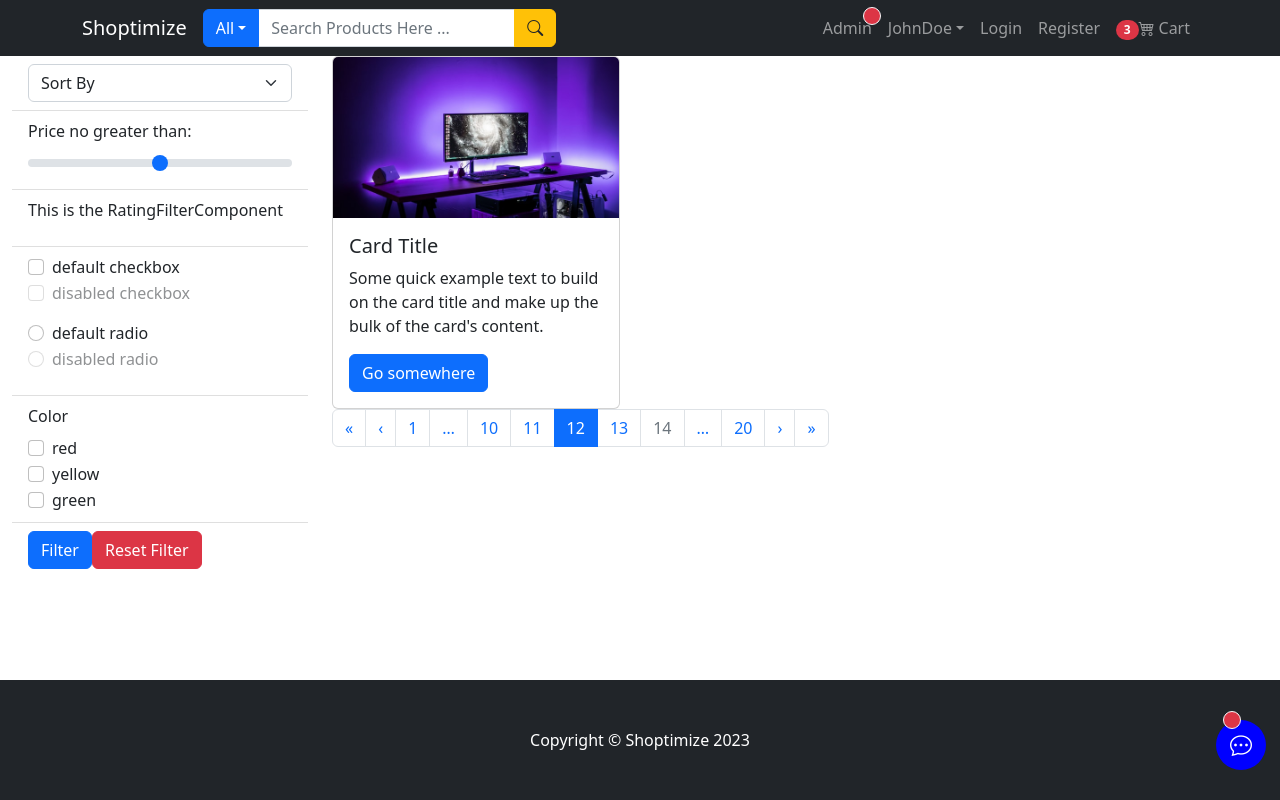
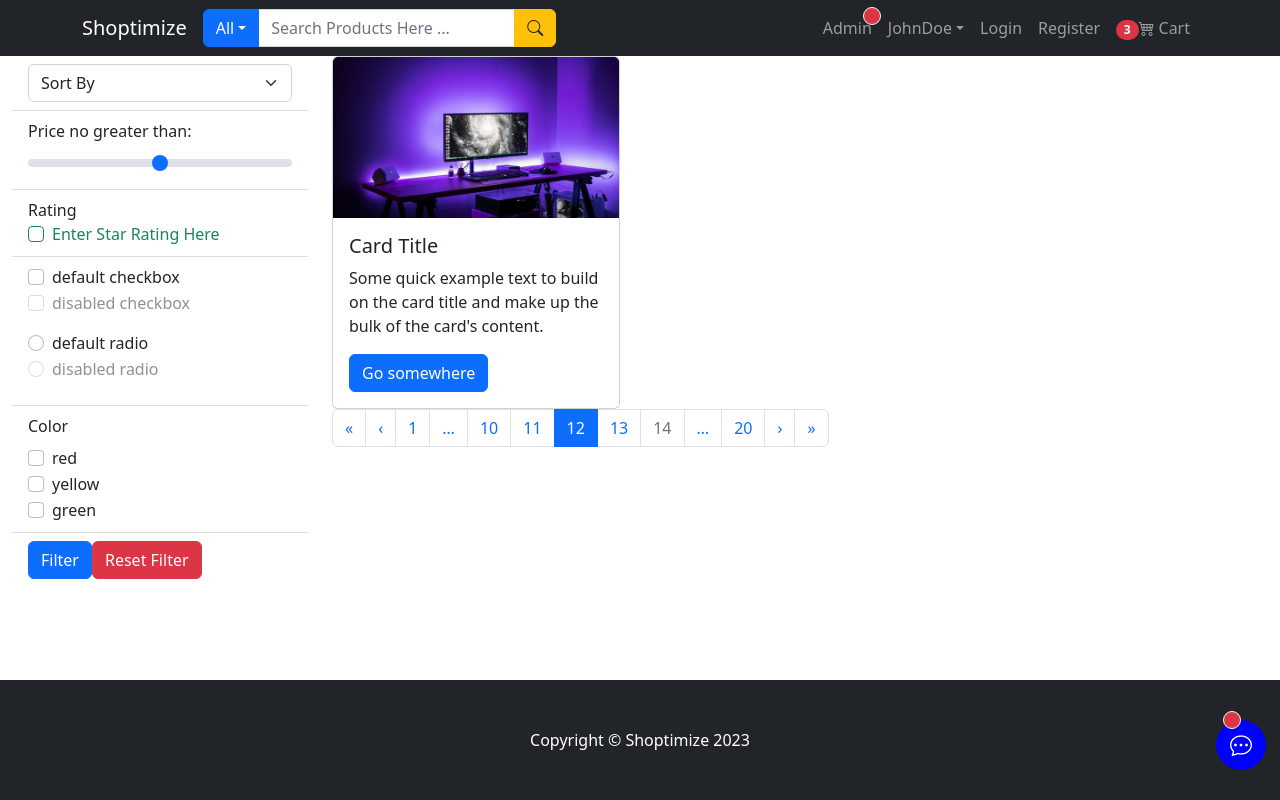
Before and after one commit to ShanchaiZ/MERN-ecommerce, a React (Create React App) app in the folder frontend/: page /product-list in a window 1280 px wide. Built offline with nearby package versions, Linux system fonts and the light colour scheme.

Commit message:
added the checkbox form from react-bootstrap and npm installed and imported the react-simple-star-rating library in preparation to implement the star rating in ProductlistComponent and RatingFilterComponent

```diff
--- a/frontend/package.json
+++ b/frontend/package.json
@@ -14,6 +14,7 @@
     "react-router-bootstrap": "^0.26.2",
     "react-router-dom": "^6.9.0",
     "react-scripts": "5.0.1",
+    "react-simple-star-rating": "^5.1.7",
     "web-vitals": "^2.1.4"
   },
   "scripts": {
--- a/frontend/src/components/ProductForListComponent.js
+++ b/frontend/src/components/ProductForListComponent.js
@@ -1,4 +1,5 @@
 import { Card, Button } from "react-bootstrap";
+import { RatingView } from "react-simple-star-rating";
 
 const ProductForListComponent = () => {
     return (
--- a/frontend/src/components/filterQueryResultOptions/RatingFilterComponent.js
+++ b/frontend/src/components/filterQueryResultOptions/RatingFilterComponent.js
@@ -1,8 +1,15 @@
-
-
+import { Form } from "react-bootstrap";
 
 const RatingFilterComponent = () => {
-    return <p>This is the RatingFilterComponent</p>
+    return (
+        <>
+            <span className="fw-Bold">Rating</span>
+            <Form.Check type="checkbox" id={`check-api-`}>
+                <Form.Check.Input type="checkbox" isValid />
+                <Form.Check.Label style={{ cursor: "pointer" }}>Enter Star Rating Here</Form.Check.Label>
+            </Form.Check>
+        </>
+    );
 };
 
 export default RatingFilterComponent;
```
Also changed, not shown: 1 other file (tests, documents, lock files or other folders).
